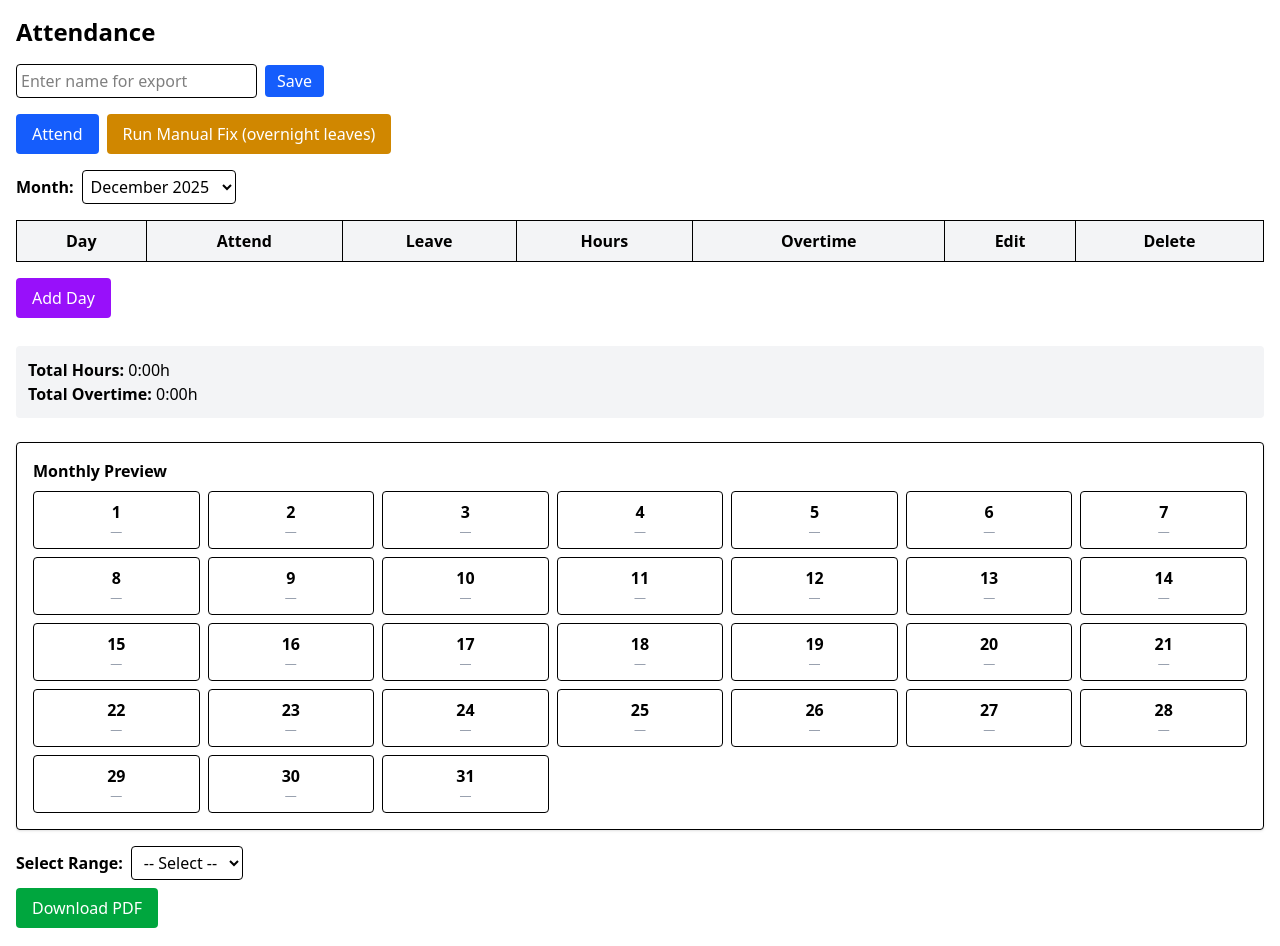
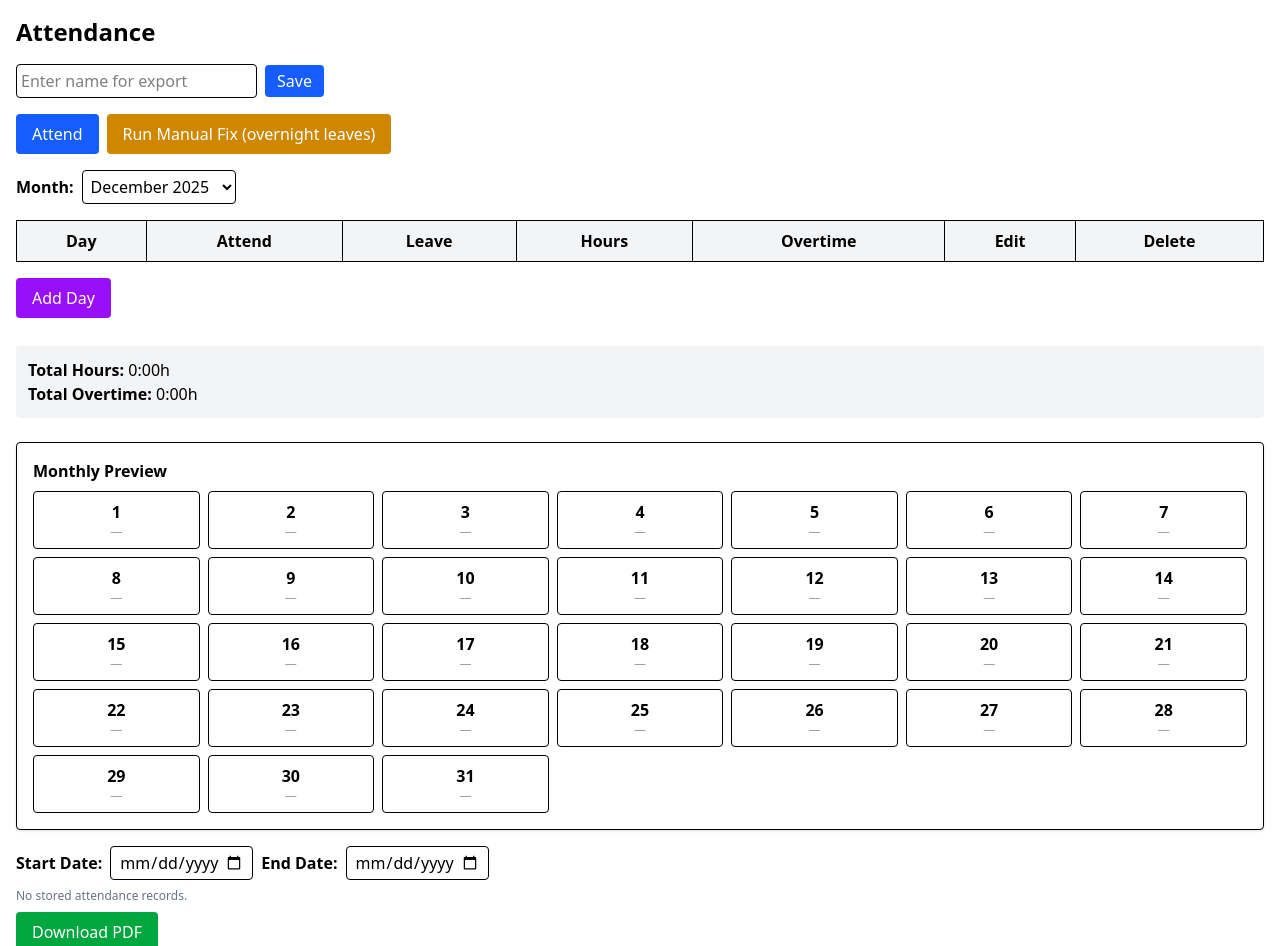
Before and after one commit to SAMY216/attendance-app, a React (Vite) app: page / in a window 1280 px wide. Shown: the top 946 px of the page. Built offline with nearby package versions, Linux system fonts and the light colour scheme.

Commit message:
commit 11

```diff
--- a/src/ExcelExport.jsx
+++ b/src/ExcelExport.jsx
@@ -1,9 +1,9 @@
-import React, { useState, useEffect } from "react";
+import React, { useState } from "react";
 import { saveAs } from "file-saver";
 
 export default function ExcelExport({ attendances, user }) {
-  const [range, setRange] = useState("");
-  const [options, setOptions] = useState([]);
+  const [startDate, setStartDate] = useState("");
+  const [endDate, setEndDate] = useState("");
 
   function to12Hour(time) {
     if (!time) return "12:00 AM";
@@ -15,64 +15,61 @@ export default function ExcelExport({ attendances, user }) {
       .padStart(2, "0")} ${suffix}`;
   }
 
-  useEffect(() => {
-    if (!attendances || !attendances.length) return;
+  // compute today's date string for max attributes
+  const todayStr = new Date().toISOString().slice(0, 10);
 
-    // Convert attendances to Date objects
-    const dates = attendances.map((a) => new Date(a.attend.replace(" ", "T")));
-
-    // Group by month/year
-    const grouped = {};
-    dates.forEach((d) => {
-      const key = `${d.getFullYear()}-${d.getMonth() + 1}`;
-      if (!grouped[key]) grouped[key] = [];
-      grouped[key].push(d);
-    });
-
-    const newOptions = [];
-    for (const key in grouped) {
-      const [year, month] = key.split("-").map(Number);
-      const monthDates = grouped[key];
-      const lastDay = new Date(year, month, 0).getDate();
-
-      if (monthDates.some((d) => d.getDate() >= 1 && d.getDate() <= 15)) {
-        newOptions.push({
-          label: `1/${month} - 15/${month} ${year}`,
-          value: `${year}-${month}-1-15`,
-        });
+  // derive minimum date from localStorage (earliest attendance stored)
+  function getMinDateFromStorage() {
+    try {
+      const stored = JSON.parse(localStorage.getItem("attendance") || "[]");
+      if (!stored || !stored.length) return "";
+      let min = null;
+      for (const a of stored) {
+        if (a.attend) {
+          const d = a.attend.split(" ")[0];
+          if (!min || d < min) min = d;
+        } else if (a.day) {
+          const dt = new Date(a.day);
+          if (!isNaN(dt)) {
+            const iso = dt.toISOString().slice(0, 10);
+            if (!min || iso < min) min = iso;
           }
-      if (monthDates.some((d) => d.getDate() >= 16 && d.getDate() <= lastDay)) {
-        newOptions.push({
-          label: `16/${month} - ${lastDay}/${month} ${year}`,
-          value: `${year}-${month}-16-${lastDay}`,
-        });
+        }
+      }
+      return min || "";
+    } catch (err) {
+      console.debug("Failed to read attendance from localStorage", err);
+      return "";
     }
   }
 
-    // Avoid calling setState synchronously inside effect to prevent cascading renders
-    setTimeout(() => setOptions(newOptions), 0);
-  }, [attendances]);
+  const minStoredDate = getMinDateFromStorage();
 
   const exportPdf = async () => {
-    if (!range) return alert("Please select a range first.");
+    if (!startDate || !endDate)
+      return alert("Please select both start and end dates first.");
 
-    const [year, month, startDay, endDay] = range.split("-").map(Number);
+    // if end < start, swap silently
+    let s = startDate;
+    let e = endDate;
+    if (e < s) {
+      const tmp = s;
+      s = e;
+      e = tmp;
+    }
+
+    const startBound = new Date(`${s}T00:00:00`);
+    const endBound = new Date(`${e}T23:59:59`);
 
     const filtered = attendances.filter((a) => {
       const d = new Date(a.attend.replace(" ", "T"));
-      return (
-        d.getFullYear() === year &&
-        d.getMonth() + 1 === month &&
-        d.getDate() >= startDay &&
-        d.getDate() <= endDay
-      );
+      return d >= startBound && d <= endBound;
     });
 
     if (!filtered.length) return alert("No records in this range.");
 
-    // sort ascending
-    filtered.sort(
-      (a, b) =>
+    // sort ascending by attend datetime
+    filtered.sort((a, b) =>
       new Date(a.attend.replace(" ", "T")) -
       new Date(b.attend.replace(" ", "T")),
     );
@@ -286,7 +283,7 @@ export default function ExcelExport({ attendances, user }) {
 
   // generate and download using getBlob + file-saver to avoid pdfMake internal
   // download/iframe reuse issues that sometimes require a reload to work again.
-    const filename = `Attendance_${startDay}-${endDay}_${month}_${year}.pdf`;
+  const filename = `Attendance_${s}_${e}.pdf`;
     try {
       pdfMakeLib.createPdf(docDefinition).getBlob((blob) => {
         try {
@@ -307,20 +304,34 @@ export default function ExcelExport({ attendances, user }) {
   return (
     <div className="mt-4">
       <div className="flex gap-2 items-center mb-2">
-        <label className="font-semibold">Select Range:</label>
-        <select
+        <label className="font-semibold">Start Date:</label>
+        <input
+          type="date"
           className="border rounded px-2 py-1"
-          value={range}
-          onChange={(e) => setRange(e.target.value)}
-        >
-          <option value="">-- Select --</option>
-          {options.map((opt) => (
-            <option key={opt.value} value={opt.value}>
-              {opt.label}
-            </option>
-          ))}
-        </select>
+          value={startDate}
+          onChange={(e) => setStartDate(e.target.value)}
+          max={todayStr}
+          min={minStoredDate || undefined}
+        />
+
+        <label className="font-semibold">End Date:</label>
+        <input
+          type="date"
+          className="border rounded px-2 py-1"
+          value={endDate}
+          onChange={(e) => setEndDate(e.target.value)}
+          max={todayStr}
+          min={minStoredDate || undefined}
+        />
       </div>
+
+      {minStoredDate ? (
+        <div className="text-xs text-gray-500 mb-2">
+          Earliest stored record: <span className="font-medium">{minStoredDate}</span>
+        </div>
+      ) : (
+        <div className="text-xs text-gray-500 mb-2">No stored attendance records.</div>
+      )}
 
       <button
         className="px-4 py-2 bg-green-600 text-white rounded"
```
Lines whose indentation alone changed are shown as unchanged.
